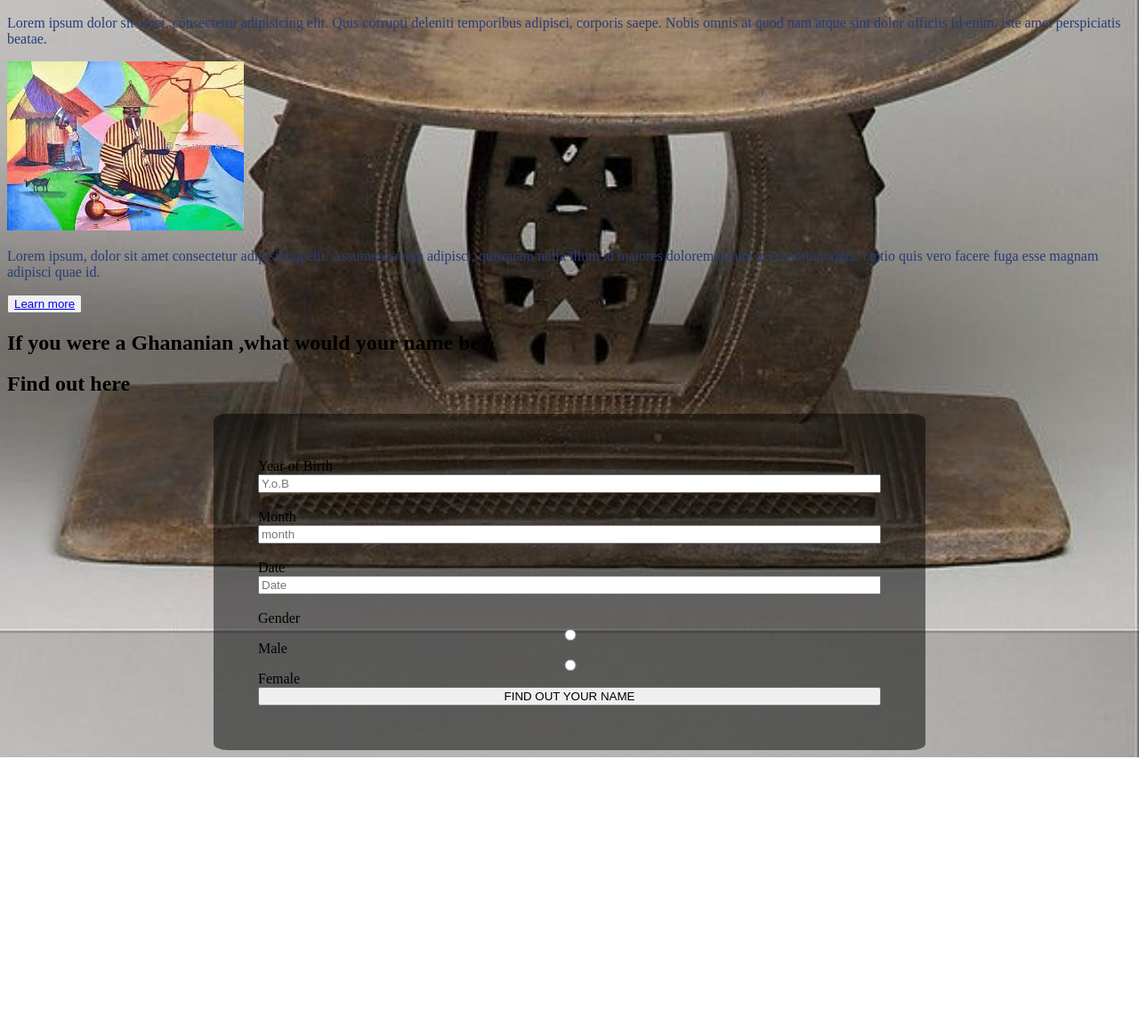
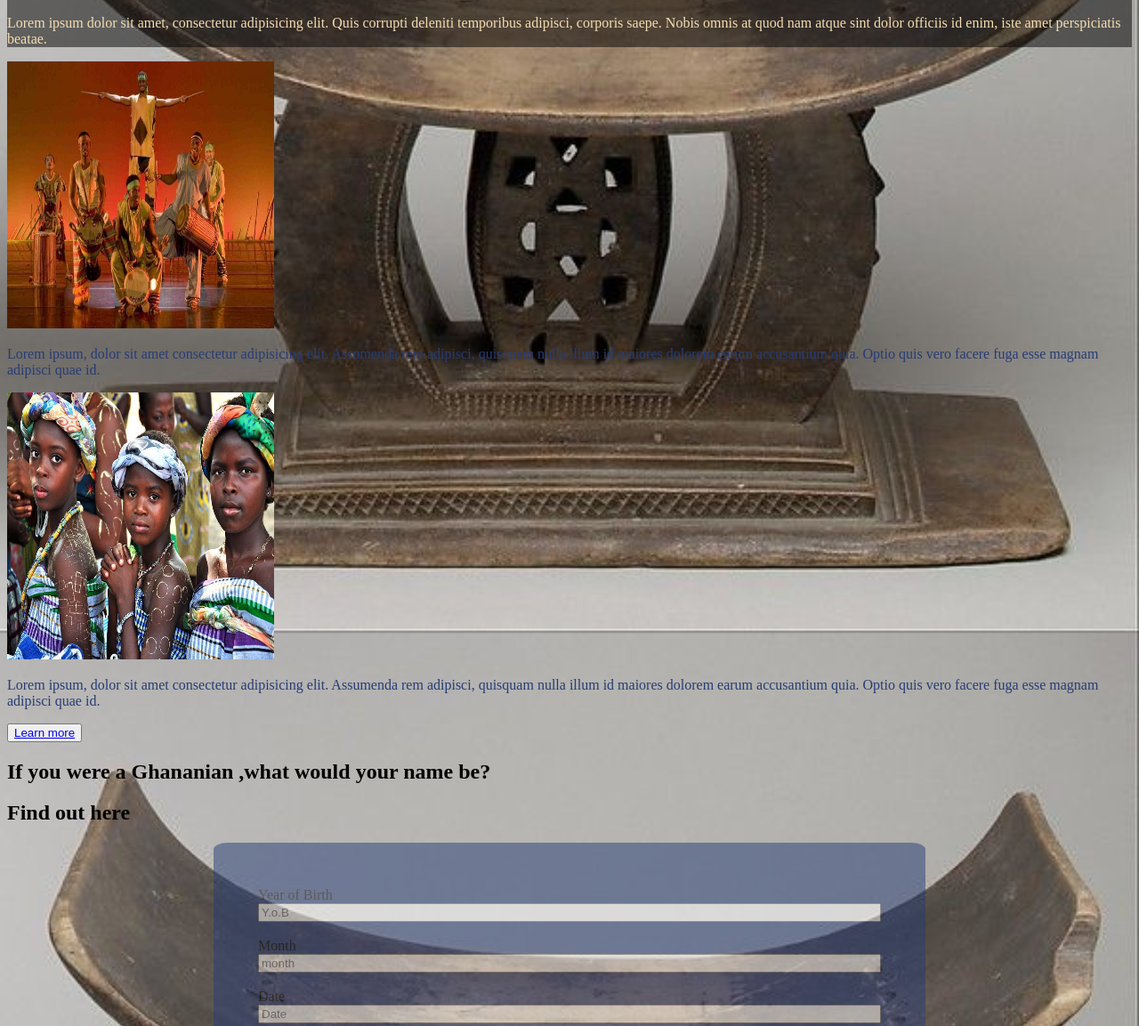
Before and after one commit to halima254/Akan-name, a plain HTML site: page inde.html in a window 1280 px wide. Shown: the part 424-1577 px from the top of the page at 89% size. Before the commit the page ends 1275 px from the top, so only its background shows below. Drawn offline with Linux system fonts and the light colour scheme.

Commit message:
add images and descriptions

```diff
--- a/inde.html
+++ b/inde.html
@@ -10,7 +10,6 @@
 <body>
 <div class="container">
     <div class="intro">
-    <!-- <img src="./assets/Akanstool.jpeg" alt="Akan Stools" height="100%" width="100%">    -->
     <h1><strong><span>Akan</span> Names</strong></h1>
     <h3><em>Proudly Ghananian</em></h3>
     </div>
@@ -23,7 +22,13 @@
     </div>
 <div class="container">
     <div class="naming">
-     <img src="./assets/akan1.jpeg" alt="naming">
+     <img src="./assets/akan3.jpg" alt="Akan People" height="300px" width="300px">
+     <p>Lorem ipsum, dolor sit amet consectetur adipisicing elit. Assumenda rem adipisci, quisquam nulla illum id maiores dolorem earum accusantium quia. Optio quis vero facere fuga esse magnam adipisci quae id.</p>
+    </div>
+</div>
+<div class="container">
+    <div class="naming">
+     <img src="./assets/Akankids.jpeg" alt="naming"  height="300px" width="300px">
      <p>Lorem ipsum, dolor sit amet consectetur adipisicing elit. Assumenda rem adipisci, quisquam nulla illum id maiores dolorem earum accusantium quia. Optio quis vero facere fuga esse magnam adipisci quae id.</p>
     </div>
 </div>
@@ -32,20 +37,23 @@
 <h2>If you were a Ghananian ,what would your name be?</h2>
 <h2>Find out here</h2>
 
- <form >
+<p class="present"></p>
+<p class="presenting"></p>
+ <form onsubmit = "return false" name="form">
      <div class="container-form">
      <label>Year of Birth</label>
-     <input type="number"  placeholder="Y.o.B"><br>
+     <input id="year" type="text"  placeholder="Y.o.B" name="year"><br>
      <label>Month</label>
-     <input type="number" placeholder="month"><br>
+     <input id="month" type="text" placeholder="month" name="month"><br>
      <label>Date</label>
-     <input type="number" placeholder="Date"><br>
+     <input id ="date" type="text" placeholder="Date" name="date"><br>
      <label>Gender</label>
-     <input type="radio" id="male" name="Gender">Male
-     <input type="radio" id="female" name="Gender">Female
-     <button type="button">FIND OUT YOUR NAME</button>
+     <input type="radio" id="male" name="Gender" value="male">Male
+     <input type="radio" id="female" name="Gender" value="female">Female
+     <button type="button" onclick="provideName()">FIND OUT YOUR NAME</button>
     </div>
 
- </form>
+</form>
+<!-- <script src="node.js"></script>   -->
 </body>
 </html>
--- a/style.css
+++ b/style.css
@@ -15,6 +15,10 @@ body{
 .container{
     color:#273c75;
 }
+.Akan{
+    background-color: rgba(0, 0, 0, 0.5);
+    color: wheat;
+}
 .button{
     width: 50px;
     height: 20px;
@@ -22,7 +26,8 @@ body{
 .container-form{
     max-width: 700px;
     margin: 0 auto;
-    background-color: rgba(0, 0, 0, 0.5);
+    background-color:#273c75;
+    opacity: 0.5;
     padding: 50px;
     border-radius: 2%;
     display: flex;
```
Also changed, not shown: node.js (+54 -0 lines).
